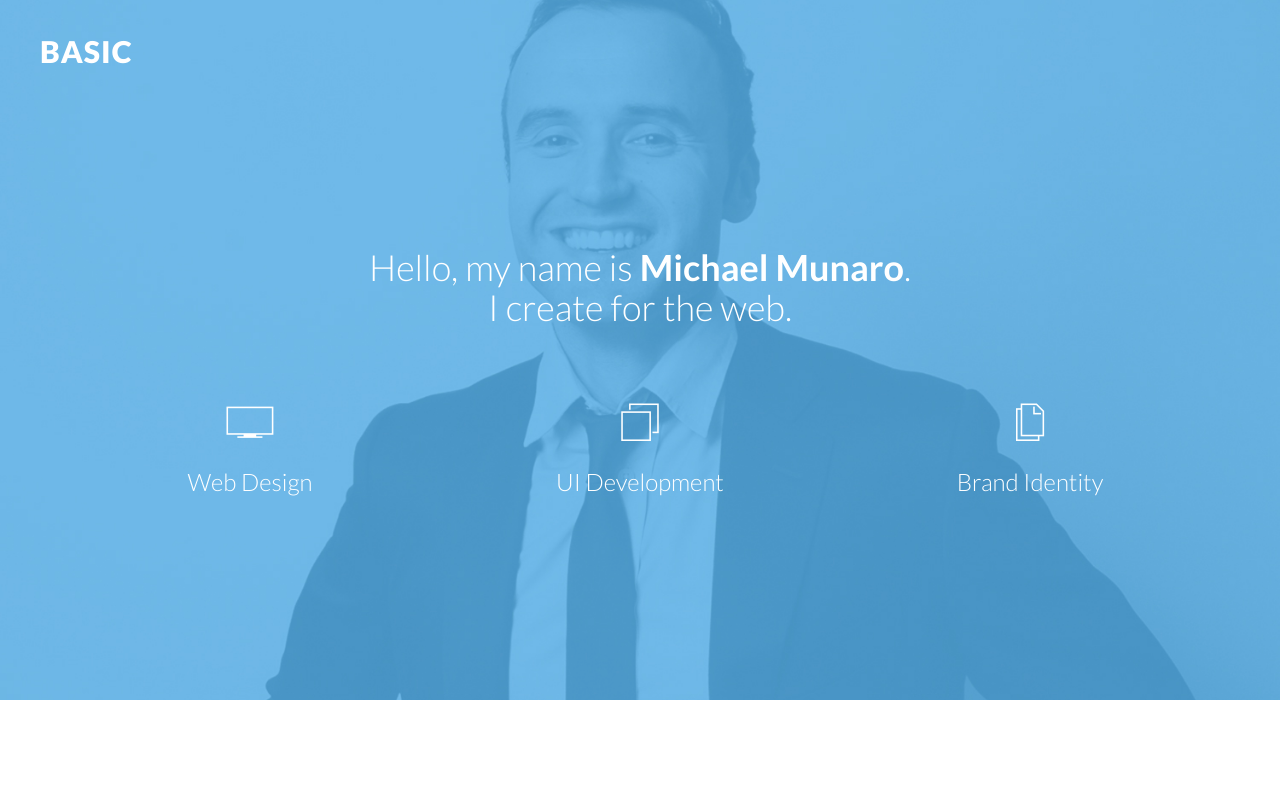
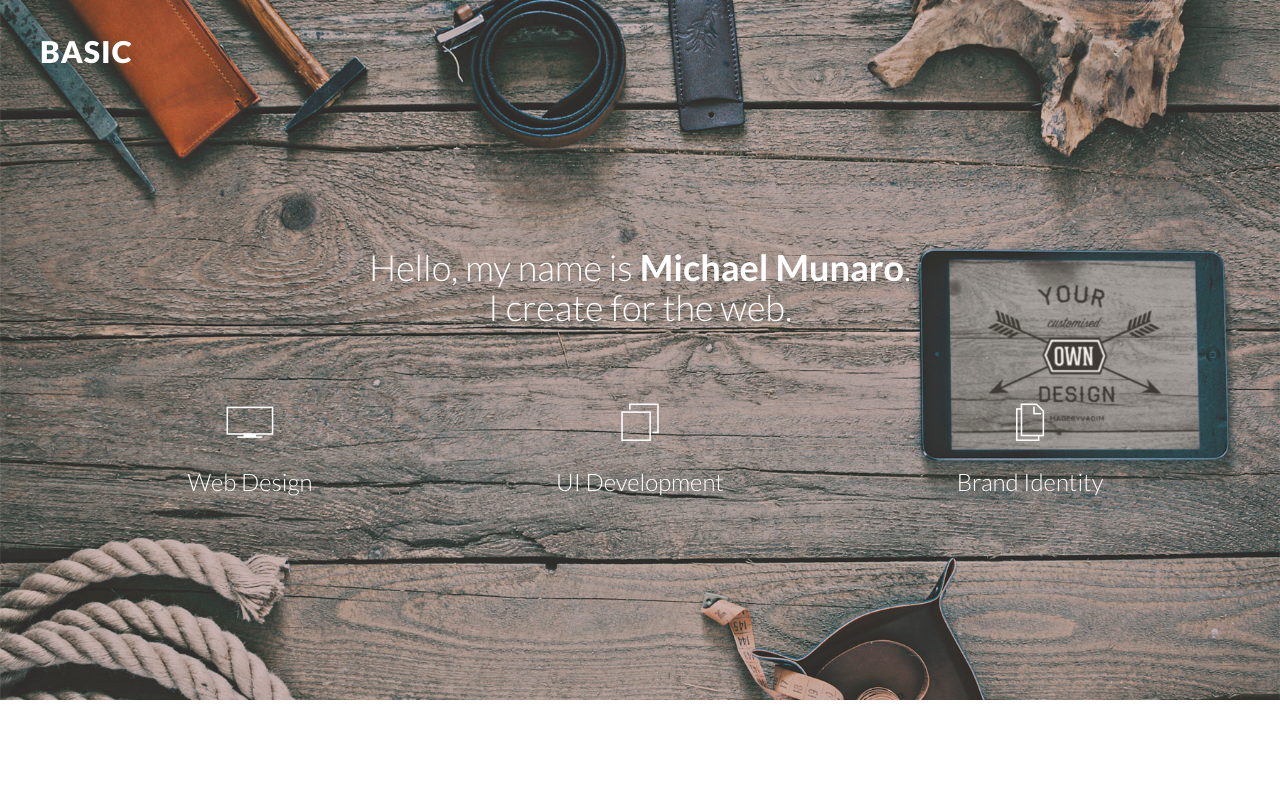
Before and after one commit to ambdere/ambdere.com, a plain HTML site: page index.html in a window 1280 px wide. Shown: the top 797 px of the page. Drawn offline with Linux system fonts and the light colour scheme; files whose address does not match are found by name.

Commit message:
Update style.css

```diff
--- a/assets/css/style.css
+++ b/assets/css/style.css
@@ -201,7 +201,7 @@ input {
 
 /* HEADER SECTION */
 #h {
-	background: url(../img/header.jpg) no-repeat center top;
+	background: url(../img/header-2.jpg) no-repeat center top;
 	padding-top: 5px;
 	background-attachment: relative;
 	background-position: center center;
```
